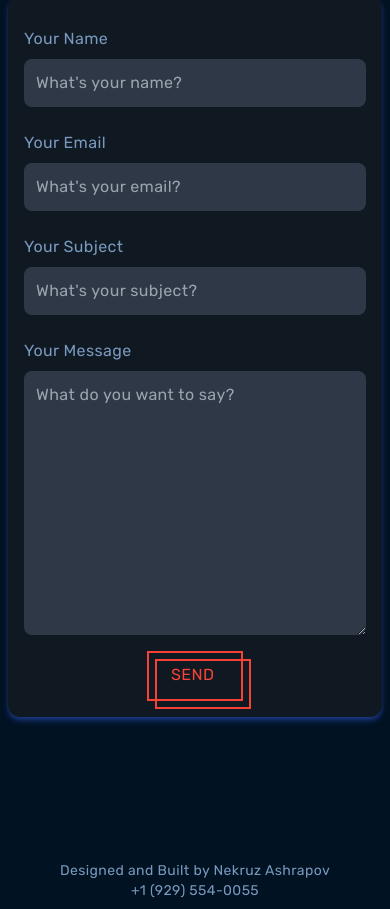
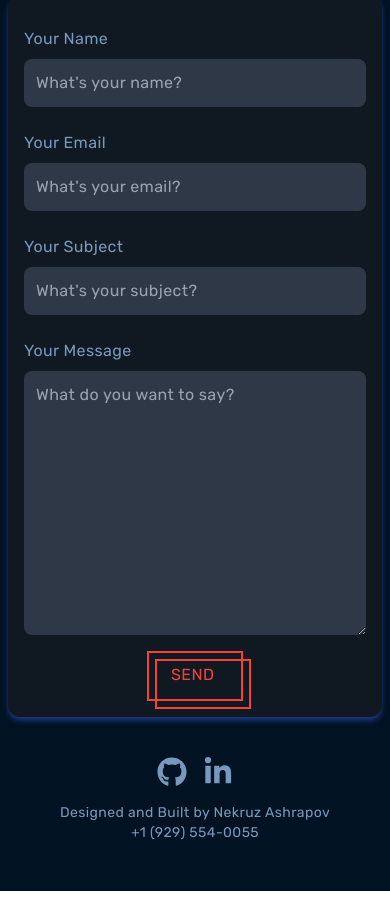
Before and after one commit to NekruzAsh/MyPortfolio, a Next.js app: page / in a window 390 px wide. Shown: the part 8537-9446 px from the top of the page. Built offline with nearby package versions, Linux system fonts and the light colour scheme.

Commit message:
updated social links for different viewports.

```diff
--- a/app/components/Contact.jsx
+++ b/app/components/Contact.jsx
@@ -1,9 +1,7 @@
 import React from "react";
 import Link from "next/link";
 
-
-import { IoIosMail } from "react-icons/io";
-import { FaPhoneSquare } from "react-icons/fa";
+import { FaGithub, FaLinkedinIn } from "react-icons/fa";
 
 const Contact = () => {
   return (
@@ -19,8 +17,10 @@ const Contact = () => {
           Get In Touch
         </h2>
         <p className="text-[#7899BD] text-[17px] py-4 text-center mx-10 mb-10">
-          I am actively seeking a <span className="text-[#f44336]"> Summer 2024 Internship/Co-op</span>. If you have any
-          opportunities, insights, or just want to say hi, please message me. I will get back to you as soon as possible!
+          I am actively seeking a{" "}
+          <span className="text-[#f44336]"> Summer 2024 Internship/Co-op</span>.
+          If you have any opportunities, insights, or just want to say hi,
+          please message me. I will get back to you as soon as possible!
         </p>
         <div className="grid lg:grid-cols-5 gap-8">
           <div className="col-span-full w-full h-auto bg-[#101922] shadow-md shadow-blue-900 rounded-xl lg:p-4">
@@ -54,7 +54,9 @@ const Contact = () => {
                   </div>
                 </div>
                 <div className="flex flex-col py-2">
-                  <label className=" text-md py-2 text-[#7899BD]">Your Subject</label>
+                  <label className=" text-md py-2 text-[#7899BD]">
+                    Your Subject
+                  </label>
                   <input
                     className="text-[#f3f7fc] bg-[#2e3846] rounded-lg p-3 flex"
                     type="text"
@@ -75,23 +77,44 @@ const Contact = () => {
                 </div>
                 <div className="flex justify-center">
                   <button>
-                <a
-                  className="relative flex w-[6rem] h-[50px] text-md mt-2 uppercase px-6 py-3 cursor-pointer text-[#f44336] hover:text-[#011222] group"
-                >
-                  <span className="absolute inset-0 w-full h-full transition duration-300 ease-out transform translate-x-2 translate-y-2 border-2 border-[#f44336] group-hover:bg-[#BFD0E3] group-hover:translate-x-0 group-hover:translate-y-0" />
-                  <span className="absolute inset-0 w-full h-full border-2 border-[#f44336]" />
-                  <span className="relative">send</span>
-                </a>
-                </button>
+                    <a className="relative flex w-[6rem] h-[50px] text-md mt-2 uppercase px-6 py-3 cursor-pointer text-[#f44336] hover:text-[#011222] group">
+                      <span className="absolute inset-0 w-full h-full transition duration-300 ease-out transform translate-x-2 translate-y-2 border-2 border-[#f44336] group-hover:bg-[#BFD0E3] group-hover:translate-x-0 group-hover:translate-y-0" />
+                      <span className="absolute inset-0 w-full h-full border-2 border-[#f44336]" />
+                      <span className="relative">send</span>
+                    </a>
+                  </button>
                 </div>
               </form>
             </div>
           </div>
         </div>
-        <div className="text-sm text-center mt-36 text-[#7899BD] cursor-pointer hover:text-[#f44336] transition-colors duration-500">
-          <a href="https://github.com/NekruzAsh/MyPortfolio.git" target="_blank">Designed and Built by Nekruz Ashrapov</a>
+        <div className="flex justify-center space-x-4 items-center mt-10 lg:hidden md:hidden">
+          <a
+            href="https://github.com/NekruzAsh"
+            target="_blank"
+            className="text-[#7899BD] hover:text-[#f44336] transition-colors duration-500"
+          >
+            <FaGithub size={30} />
+          </a>
+          <a
+            href="https://www.linkedin.com/in/nekruzash/"
+            target="_blank"
+            className="text-[#7899BD] hover:text-[#f44336] transition-colors duration-500"
+          >
+            <FaLinkedinIn size={30} />
+          </a>
         </div>
-          <p className="text-sm text-center text-[#7899BD]">+1 (929) 554-0055</p>
+        <div className="text-sm text-center md:mt-16 mt-4 text-[#7899BD] cursor-pointer hover:text-[#f44336] transition-colors duration-500">
+          <a
+            href="https://github.com/NekruzAsh/MyPortfolio.git"
+            target="_blank"
+          >
+            Designed and Built by Nekruz Ashrapov
+          </a>
+        </div>
+        <p className="text-sm text-center text-[#7899BD] pb-10">
+          +1 (929) 554-0055
+        </p>
       </div>
     </div>
   );
--- a/app/components/SocialLinks.jsx
+++ b/app/components/SocialLinks.jsx
@@ -13,11 +13,11 @@ const SocialLinks = () => {
       </a>
       <div className="border-l-2 border-[#7899BD] h-36"></div>
     </div>
-    <div className="fixed right-10 bottom-0 space-y-4 flex flex-col items-center text-center max-md:hidden">
+    <div className="fixed right-1 bottom-0 space-y-4 flex flex-col items-center text-center max-md:hidden">
       <div className='rotate-90 mb-[75px] pb-1 text-sm text-[#7899BD] hover:cursor-pointer hover:text-[#f44336] transition-colors duration-500'>
           <p><a href="mailto:ashrapnz@mail.uc.edu" >ashrapnz@mail.uc.edu</a></p>
       </div>
-      <div className="border-l-2 border-[#7899BD] h-12"></div>
+      <div className="border-l-2 border-[#7899BD] h-16"></div>
     </div>
     </div>
 
```
